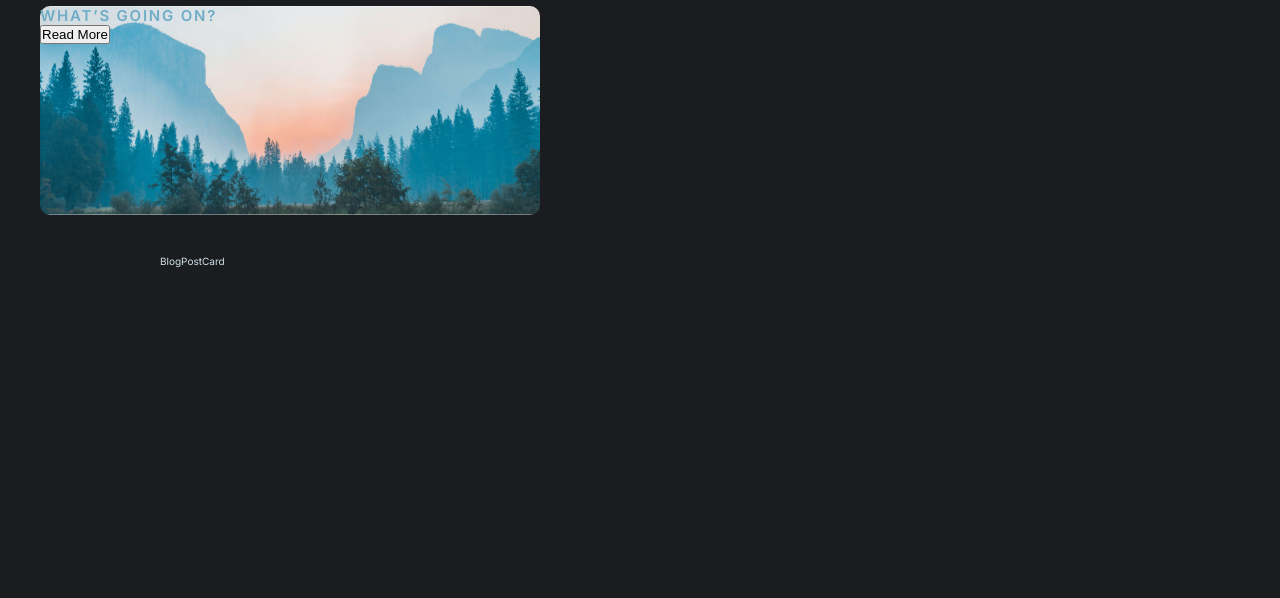
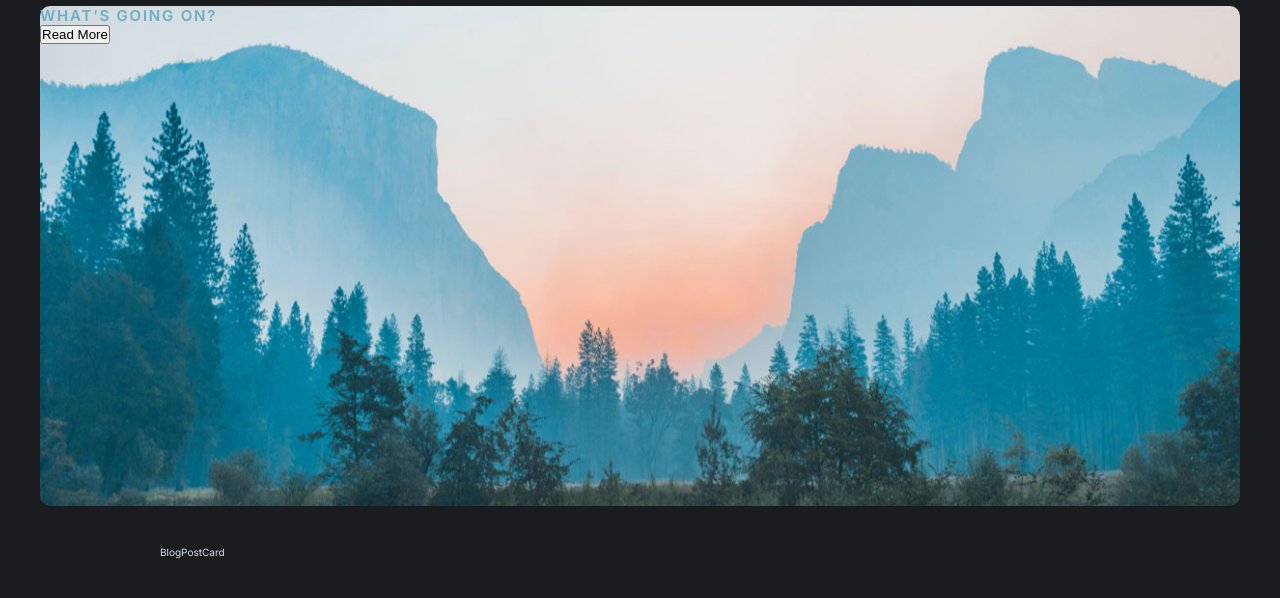
Before and after one commit to FatTonyy/Me-Blog, a Gatsby site: page / in a window 1280 px wide. Shown: the part 104-702 px from the top of the page. Built offline with nearby package versions, Linux system fonts and the light colour scheme; Gatsby itself is replaced by a stand-in of ours.

Commit message:
fix: changed-max-width-to-max-height

```diff
--- a/src/components/BGImage/BGImageStyle.js
+++ b/src/components/BGImage/BGImageStyle.js
@@ -13,7 +13,7 @@ export const FakeBGImage = styled(Img)`
 	top: 0;
 	left: 0;
 	width: 100%;
-	max-width: 50rem;
+	max-height: 50rem;
 	z-index: 0;
 	border-radius: 10px;
 `;
```
